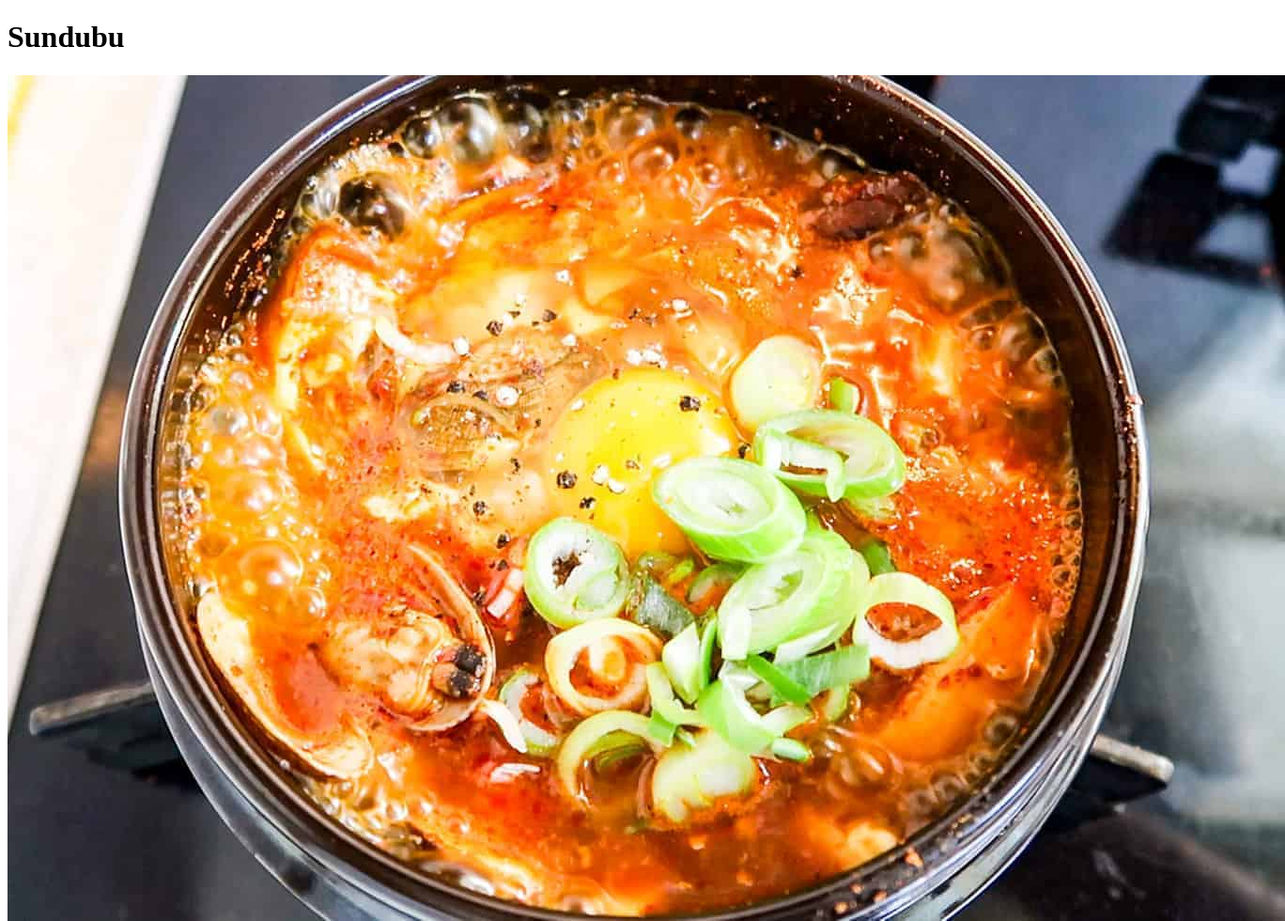
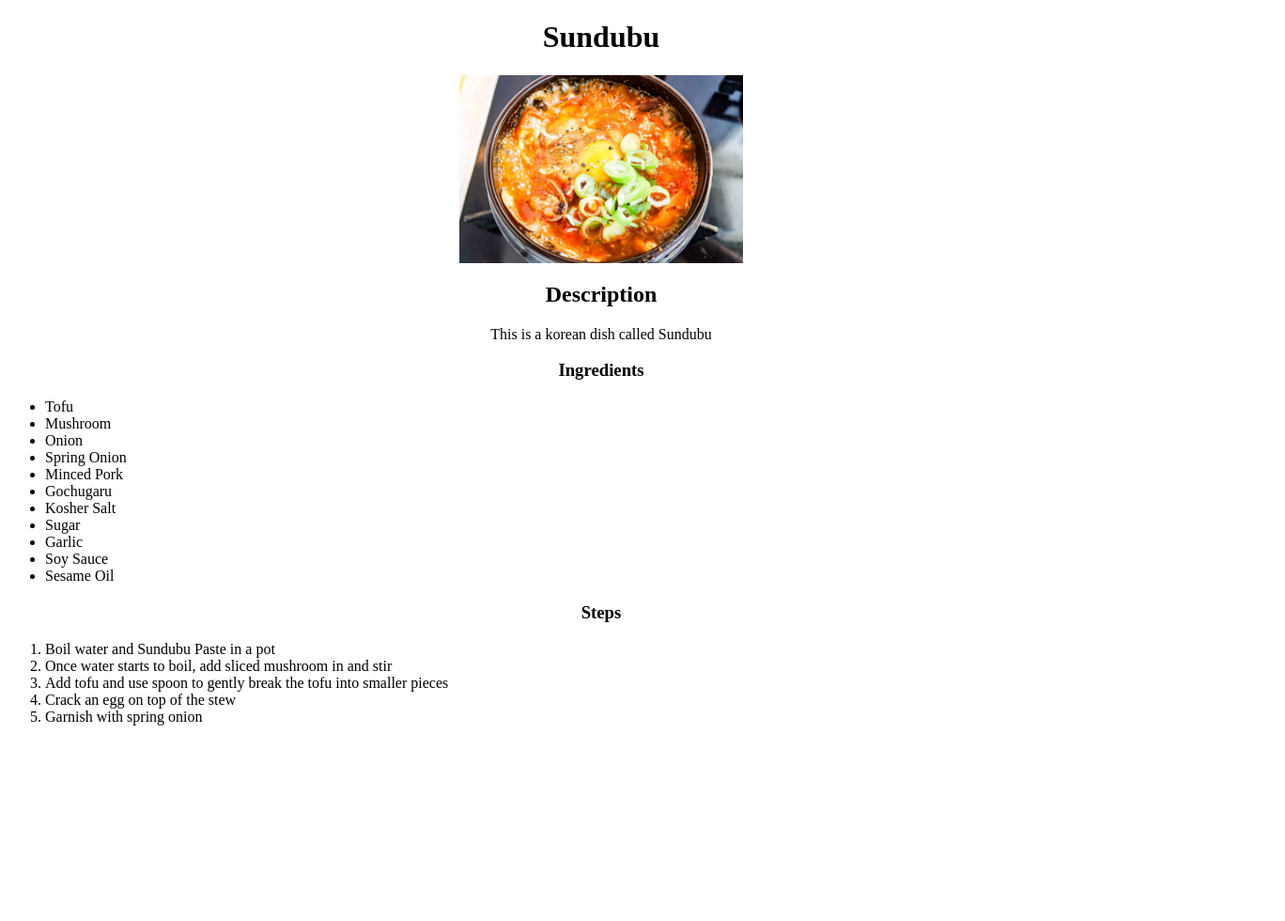
Before and after one commit to junweihe99/odin-recipes, a plain HTML site: page recipes/sundubu.html in a window 1280 px wide. Shown: the top 980 px of the page at 94% size, 1368 px wide, since content can reach past the window. After the commit the page ends 800 px from the top, so only its background shows below. Drawn offline with Linux system fonts and the light colour scheme.

Commit message:
Added styling with css to our webpages

```diff
--- /dev/null
+++ b/recipes/style.css
@@ -0,0 +1,14 @@
+h1,h2,h3{
+    text-align: center;
+}
+
+p{
+    text-align: center;
+}
+
+img{
+    height: 200px;
+    width: auto;
+   display: block;
+   margin: auto auto;
+}
--- a/recipes/sundubu.html
+++ b/recipes/sundubu.html
@@ -4,7 +4,8 @@
     <meta charset="UTF-8">
     <meta http-equiv="X-UA-Compatible" content="IE=edge">
     <meta name="viewport" content="width=device-width, initial-scale=1.0">
-    <title>Document</title>
+    <title>Sundubu</title>
+    <link rel="stylesheet" href="style.css">
 </head>
 <body>
     <h1>Sundubu</h1>
--- /dev/null
+++ b/style.css
@@ -0,0 +1,3 @@
+h1{
+    text-align: center;
+}
```
Also changed, not shown: index.html (+1 -0 lines), recipes/bnb.html (+1 -0 lines).
